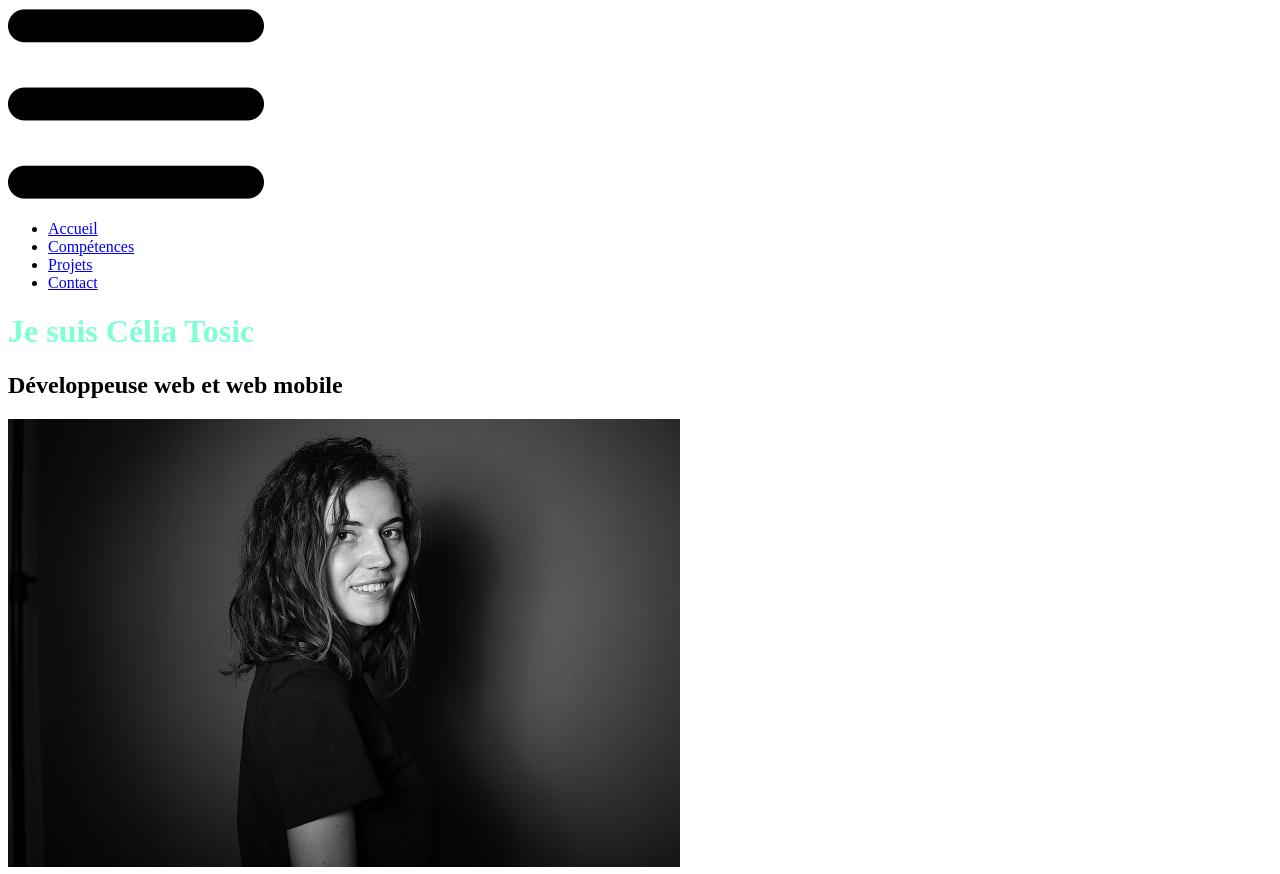
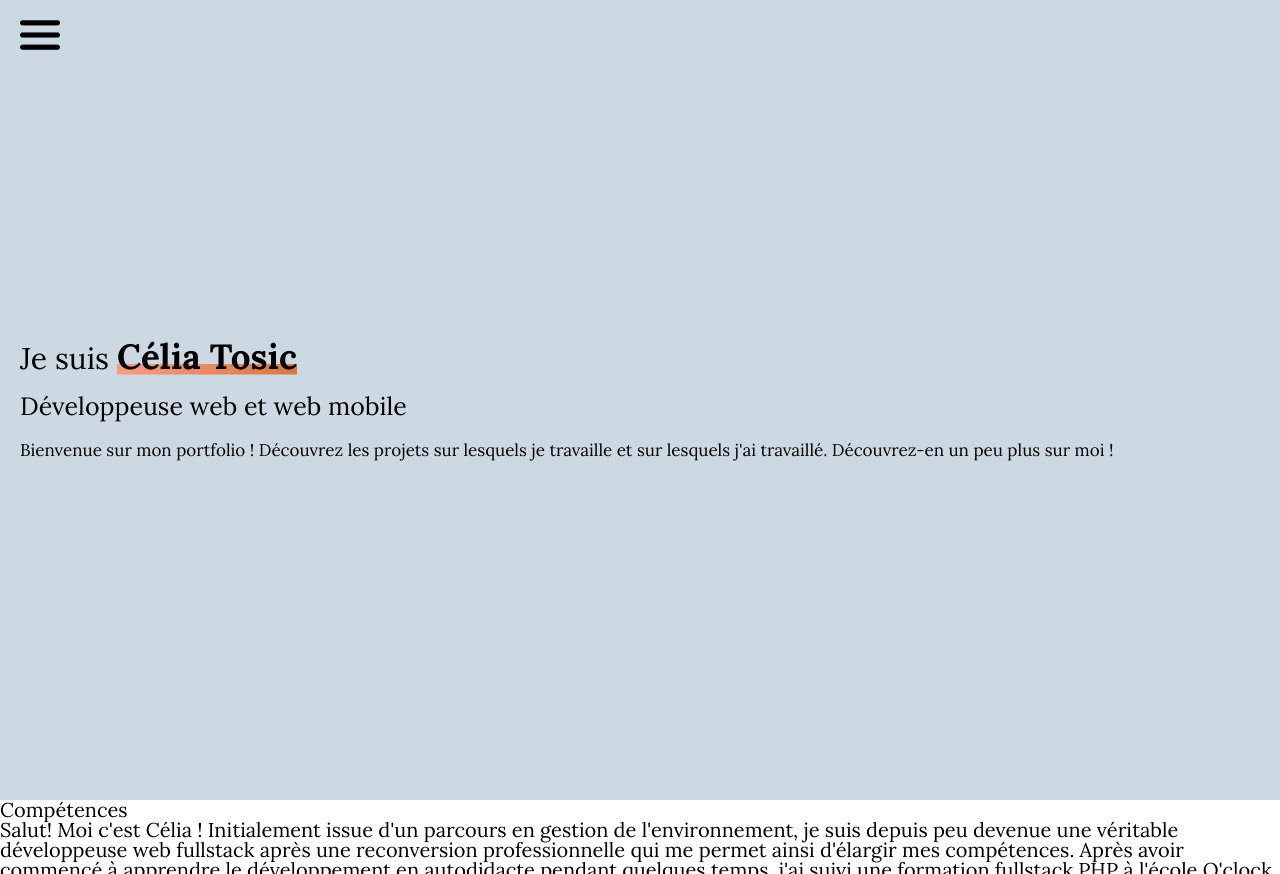
Before and after one commit to celia-tosic/portfolio, a website: page index.html in a window 1280 px wide. Shown: the top 874 px of the page. Drawn offline with Linux system fonts and the light colour scheme.

Commit message:
Header first version

```diff
--- a/index.html
+++ b/index.html
@@ -5,28 +5,30 @@
     <meta http-equiv="X-UA-Compatible" content="IE=edge">
     <meta name="viewport" content="width=device-width, initial-scale=1.0">
     <link rel="stylesheet" href="css/style.css">
+    <link rel="preconnect" href="https://fonts.googleapis.com">
+    <link rel="preconnect" href="https://fonts.gstatic.com" crossorigin>
+    <link href="https://fonts.googleapis.com/css2?family=Lora:wght@400;600;700&display=swap" rel="stylesheet">
     <title>Célia Tosic - Portfolio</title>
 </head>
 <body>
+    <div class="wrapper">
         <header class="header">
             <img class="header-burger" src="images/burger-menu.png" alt="burger-menu">
             <nav>
-            <ul class="header-nav">
-                <li><a class="header-nav__link" href="#accueil">Accueil</a></li>
-                <li><a class="header-nav__link" href="#competences">Compétences</a></li>
-                <li><a class="header-nav__link" href="#projets">Projets</a></li>
-                <li><a class="header-nav__link" href="#contact">Contact</a></li>
+                <!-- <img class="header-burger" src="images/burger-menu.png" alt="burger-menu">-->
+                <ul class="header-ul">
+                    <li><a class="header-link" href="#accueil">Accueil</a></li>
+                    <li><a class="header-link" href="#competences">Compétences</a></li>
+                    <li><a class="header-link" href="#projets">Projets</a></li>
+                    <li><a class="header-link" href="#contact">Contact</a></li>
                 </ul>
             </nav>
 
-        <div class="header-left">
-            <h1 class="header-left__title">Je suis <span class="header-left__title--strong">Célia Tosic</span></h1>
-            <h2 class="header-left__subtitle">Développeuse web et web mobile</h2>
-            <p class="header-left__paragraph"></p>
+                <div class="header-description">
+                    <h1 class="header-description__title">Je suis <span class="header-description__title--underline">Célia Tosic</span></h1>
+                    <h2 class="header-description__subtitle">Développeuse web et web mobile</h2>
+                    <p class="header-description__paragraph">Bienvenue sur mon portfolio ! Découvrez les projets sur lesquels je travaille et sur lesquels j'ai travaillé. Découvrez-en un peu plus sur moi !   </p>
                 </div>
-
-        <div class="header-right">
-            <img class="photo" src="images/celia-nb.png" alt="photo de Célia Tosic">
             </div>
 
         </header>
@@ -130,7 +132,11 @@
 
             <section>
                 <h2>Contact</h2>
-            <p></p>
+                <p>Pour me joindre, c'est par ici !</p>
+
+                <div class="header-right">
+                    <img class="photo" src="images/celia-nb.png" alt="photo de Célia Tosic">
+                </div>
 
                 <ul>
                     <li>Mail : </li>
@@ -141,5 +147,6 @@
 
             </section>
         </main>
+    </div>
 </body>
 </html>
--- /dev/null
+++ b/sass/base/_base.scss
@@ -0,0 +1,13 @@
+html {
+    font-size: 62.5%;
+}
+
+body {
+    font-size: 2rem;
+    font-family: 'Lora', serif;
+    // margin: 1rem;
+}
+
+// .header{
+//     padding: 1rem;
+// }
--- a/sass/main.scss
+++ b/sass/main.scss
@@ -1,3 +1,91 @@
-h1{
-    color: aquamarine;
+@import "./base/reset";
+@import "./base/base";
+@import "./utils/variables";
+@import "./utils/maps";
+@import "./utils/mixins";
+
+//Header
+.header{
+    min-height: 100vh;
+    background-color: $color-primary;
+
+        &-burger{
+            padding: 2rem;
+            width: 4rem;
+            height: auto;
+            z-index: 3;
+            position: absolute;
+            position: fixed;
+
+        }
+        nav{
+            position: absolute;
+            position: fixed;
+            top: 0%;
+            width: 50%;
+            height: 50%;
+            left: -100%;
+            background-color: $color-background;
+            transition: .5s ease-out;
+            box-shadow: 0rem 0rem 1rem 0rem $color-background ;
+            display: flex;
+            flex-direction: column;
+            justify-content: space-around;
+            align-items: center;
+            z-index: 2;
+        }
+        &-ul{
+            height: 50%;
+            display: flex;
+            flex-direction: column;
+            justify-content: space-around;
+            align-items: center;
+        }
+        &-link{
+            text-decoration: none;
+            color: $color-text;
+        }
+
 }
+
+.header-description{
+    height: 100vh;
+    padding : 0rem 2rem;
+    display: flex;
+    flex-direction: column;
+    justify-content: center;
+        &__title{
+            font-size: 3rem;
+            margin-bottom: 2rem;
+
+            &--underline{
+                font-weight: bold;
+                font-size: 3.5rem;
+                background-image: linear-gradient(120deg, #fa9c84 0%, $color-decoration 100%);
+                background-repeat: no-repeat;
+                background-size: 100% 0.3em;
+                background-position: 0 88%;
+                transition: background-size 0.25s ease-in;
+                &:hover {
+                    background-size: 100% 88%;
+                }
+
+            }
+        }
+
+        &__subtitle{
+            font-size: 2.5rem;
+            margin-bottom: 2rem;
+
+        }
+
+        &__paragraph{
+            font-size: 1.7rem;
+            line-height: 2.2rem;
+        }
+}
+
+
+img{
+    max-width: 100%;
+}
--- a/sass/utils/_variables.scss
+++ b/sass/utils/_variables.scss
@@ -0,0 +1,5 @@
+$color-primary: #CCD9E2;
+$color-text: #F5F5F5;
+$color-button: #285185;
+$color-decoration: #D67940;
+$color-background: #6F4849;
```
Also changed, not shown: css/style.css, 1 other file. Lines whose indentation alone changed are shown as unchanged.
